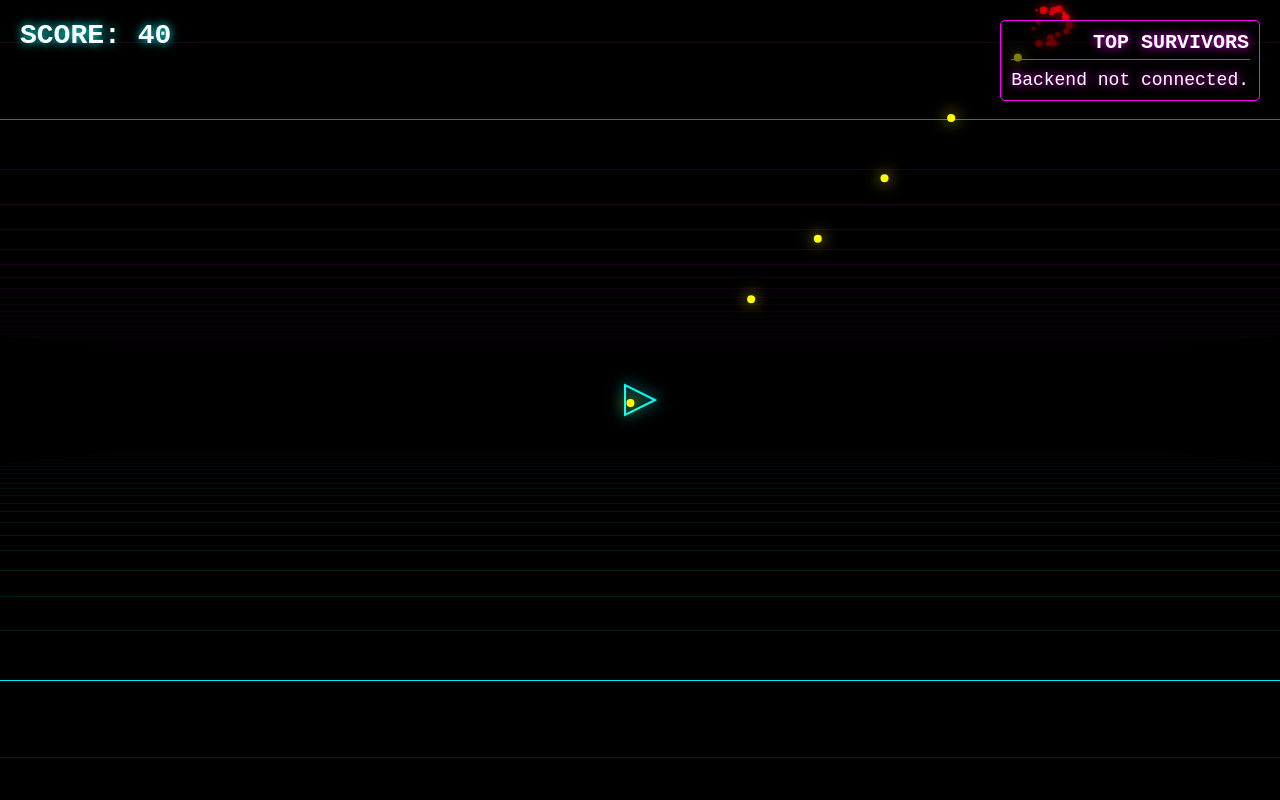
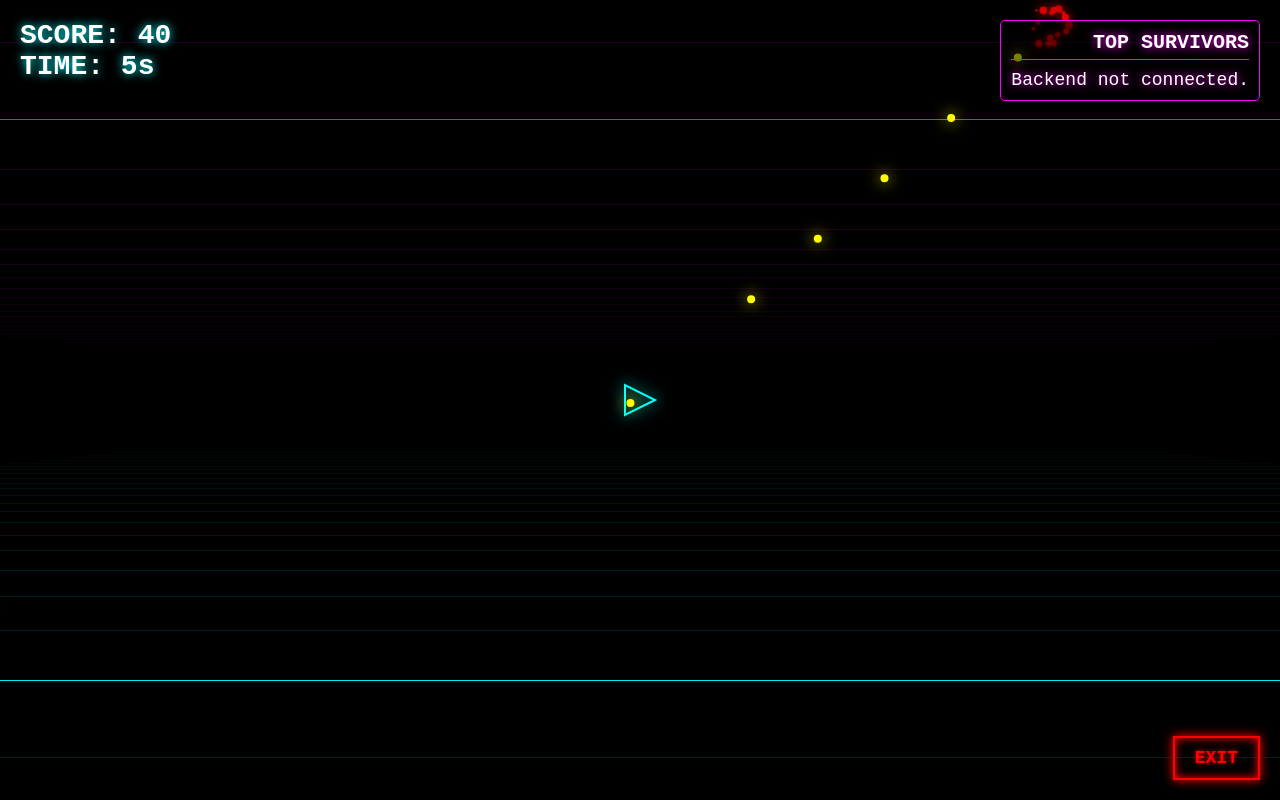
Before and after one commit to padmakruthi/neon-survivor, a plain HTML site: page templates/index.html in a window 1280 px wide. Drawn offline with nearby package versions, Linux system fonts and the light colour scheme; no server answers.

Commit message:
Added survival timer and exit button functionality

```diff
--- a/templates/index.html
+++ b/templates/index.html
@@ -113,13 +113,39 @@
         #submitScore:hover {
             box-shadow: 0 0 15px #0ff;
         }
+        #exitBtn {
+            position: absolute;
+            bottom: 20px;
+            right: 20px;
+            padding: 10px 20px;
+            font-size: 18px;
+            background: transparent;
+            color: #f00;
+            border: 2px solid #f00;
+            cursor: pointer;
+            font-family: inherit;
+            font-weight: bold;
+            z-index: 2;
+            text-shadow: 0 0 5px #f00;
+            box-shadow: 0 0 10px #f00 inset, 0 0 10px #f00;
+            transition: 0.3s;
+        }
+        #exitBtn:hover {
+            background: #f00;
+            color: #000;
+        }
     </style>
 </head>
 <body>
     <!-- Three.js Canvas -->
     <canvas id="bgCanvas"></canvas>
 
-    <div id="ui">SCORE: <span id="score">0</span></div>
+    <div id="ui">
+        SCORE: <span id="score">0</span><br>
+        TIME: <span id="time">0</span>s
+    </div>
+
+    <button id="exitBtn">EXIT</button>
 
     <div id="leaderboard">
         <div class="leaderboard-title">TOP SURVIVORS</div>
@@ -192,6 +218,7 @@
         const canvas2d = document.getElementById('gameCanvas');
         const ctx2d = canvas2d.getContext('2d');
         const scoreElement = document.getElementById('score');
+        const timeElement = document.getElementById('time');
 
         let width, height;
         function resize2d() {
@@ -211,6 +238,8 @@
 
         // Game state variables
         let score = 0;
+        let timeSurvived = 0;
+        let timeSurvivedMs = 0;
         let player;
         let enemies = [];
         let bullets = [];
@@ -355,8 +384,11 @@
             bullets = [];
             particles = [];
             score = 0;
+            timeSurvived = 0;
+            timeSurvivedMs = 0;
             enemySpawnInterval = 1000;
             scoreElement.innerText = score;
+            timeElement.innerText = timeSurvived;
             lastTime = performance.now();
             isGameOver = false;
             document.getElementById('gameOverModal').style.display = 'none';
@@ -375,6 +407,12 @@
             document.getElementById('finalScore').innerText = score;
             document.getElementById('gameOverModal').style.display = 'block';
         }
+
+        document.getElementById('exitBtn').addEventListener('click', () => {
+            if (!isGameOver) {
+                gameOver();
+            }
+        });
 
         document.getElementById('submitScore').addEventListener('click', () => {
             const name = document.getElementById('playerName').value || 'Anonymous';
@@ -409,6 +447,13 @@
             if (isGameOver) return;
             const dt = time - lastTime;
             lastTime = time;
+
+            timeSurvivedMs += dt;
+            let newTime = Math.floor(timeSurvivedMs / 1000);
+            if (newTime > timeSurvived) {
+                timeSurvived = newTime;
+                timeElement.innerText = timeSurvived;
+            }
 
             // Use clearRect so the 3D background is visible through the 2D canvas
             ctx2d.clearRect(0, 0, width, height);
```
Also changed, not shown: 1 other file.
